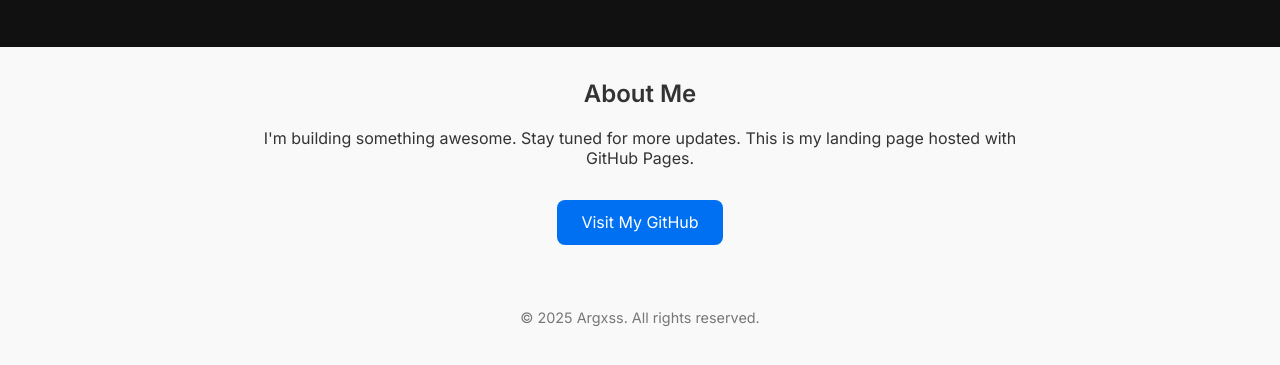
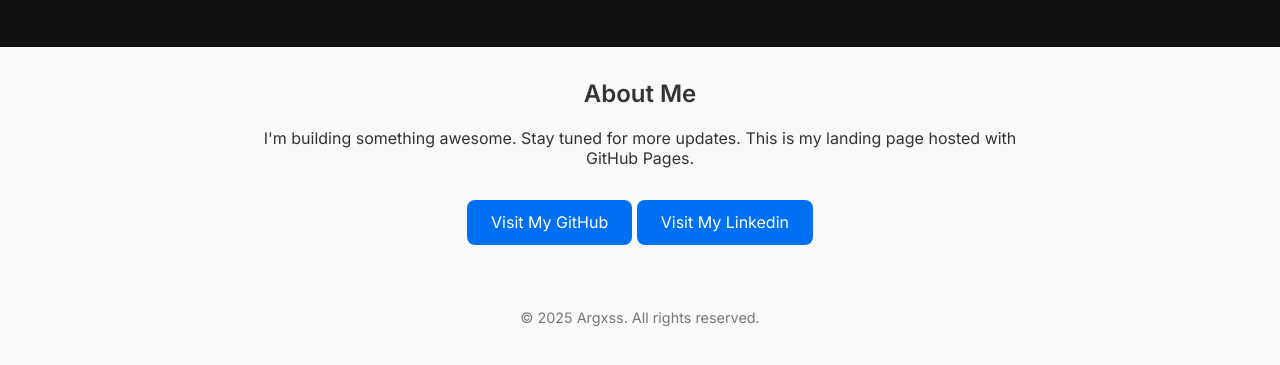
Before and after one commit to Argxss/Argxss.github.io, a plain HTML site: page index.html in a window 1280 px wide. Shown: the part 113-478 px from the top of the page. Drawn offline with Linux system fonts and the light colour scheme.

Commit message:
Update index.html

```diff
--- a/index.html
+++ b/index.html
@@ -84,6 +84,7 @@
       This is my landing page hosted with GitHub Pages.
     </p>
     <a href="https://github.com/Argxss" class="btn" target="_blank">Visit My GitHub</a>
+    <a href="https://www.linkedin.com/in/argus-storey/" class="btn" target="_blank">Visit My Linkedin</a>
   </main>
 
   <footer>
```
